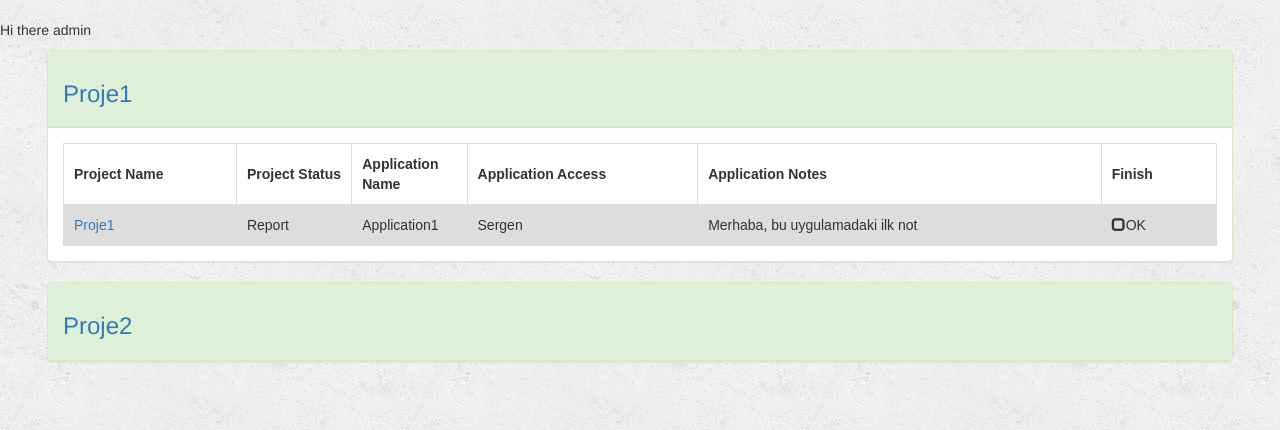
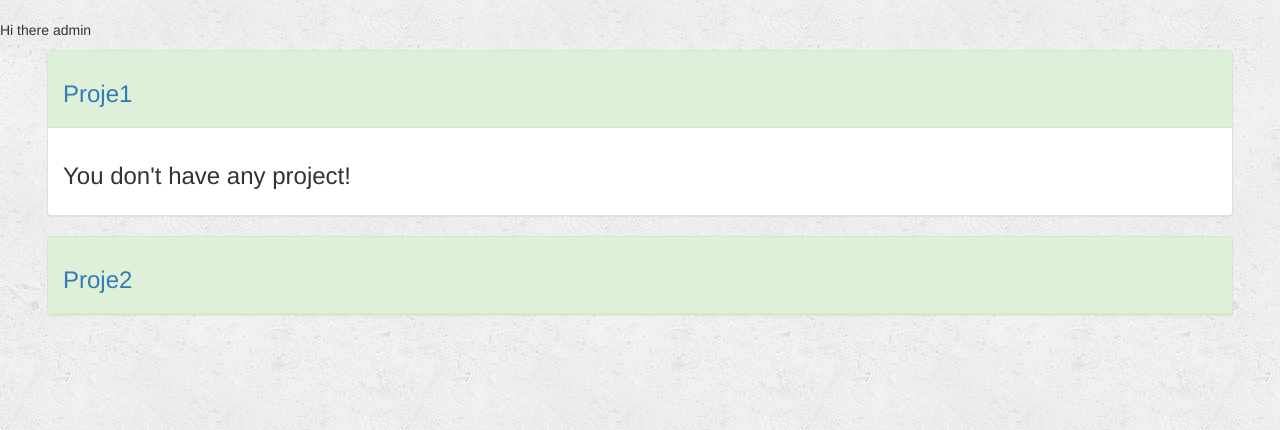
Before and after one commit to Ylmz42/Django_Application, a Django app: page /project/ in a window 1280 px wide, after a click that opens the changed part. Shown: the part 52-482 px from the top of the page. Run offline with Django 3.2, Linux system fonts and the light colour scheme; a user stored in the database is signed in; data comes from the database, SQL or seed files in the repository; both versions use the stored data as it was after the commit; some libraries are stand-ins or nearby versions.

Commit message:
associate user-project db

```diff
--- a/project/templates/project/index.html
+++ b/project/templates/project/index.html
@@ -33,7 +33,7 @@
       <div class="panel-heading"><h3><a data-toggle="collapse" href="#{{a}}">{{a}}</a></h3></div>
       <div id="{{a}}" class="panel-collapse collapse">
         <div class="panel-body">
-
+          {% if user.id == project.user_id %}
           <table>
             <tr>
               <th width="15%">Project Name</th>
@@ -56,6 +56,9 @@
               {% endif %}
             {% endfor %}
           </table>
+          {% else %}
+          {% endif %}
+          <h3> You don't have any project!</h3>
         </div>
       </div>
     </div>
```
Also changed, not shown: db.sqlite3.
